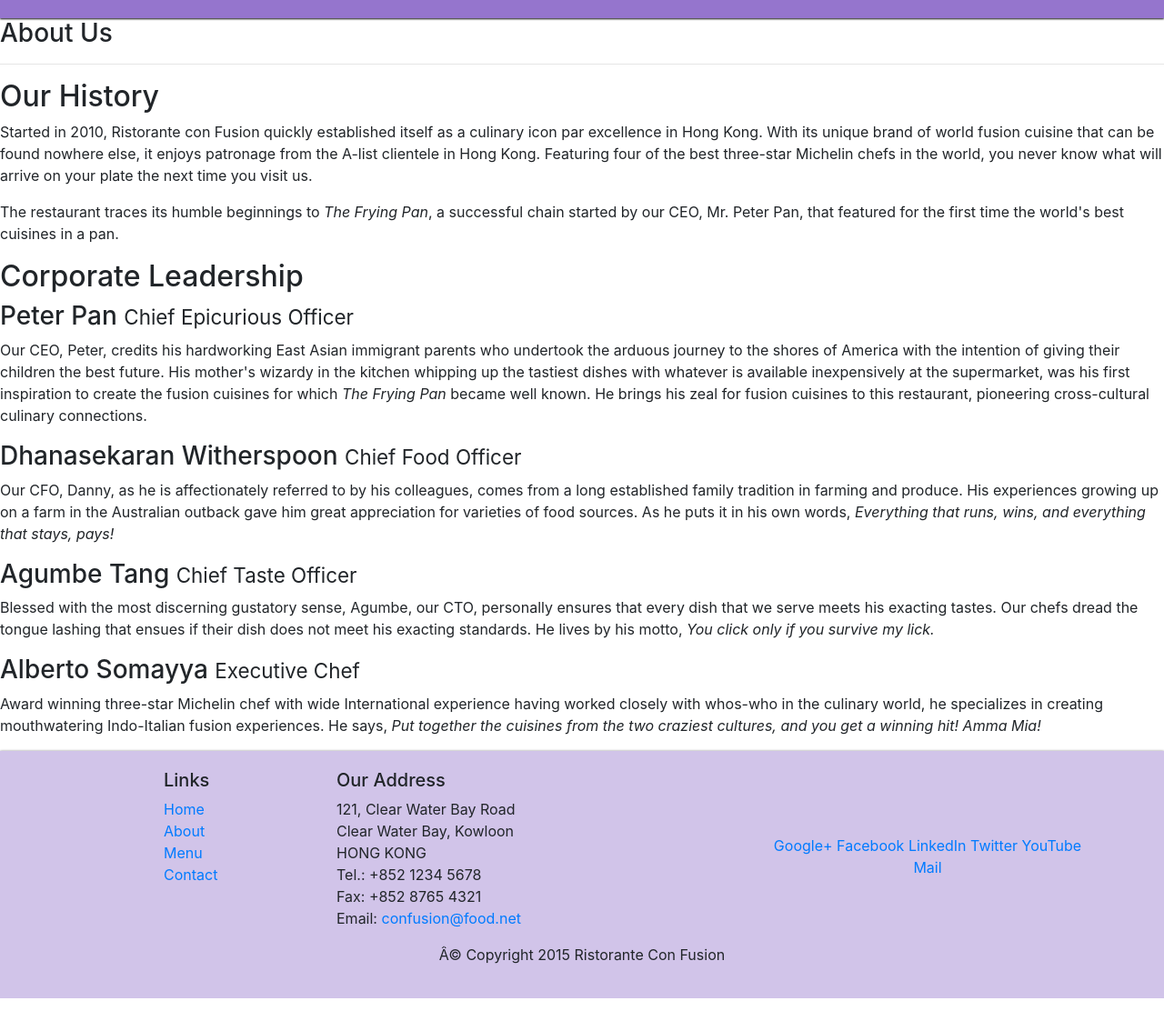
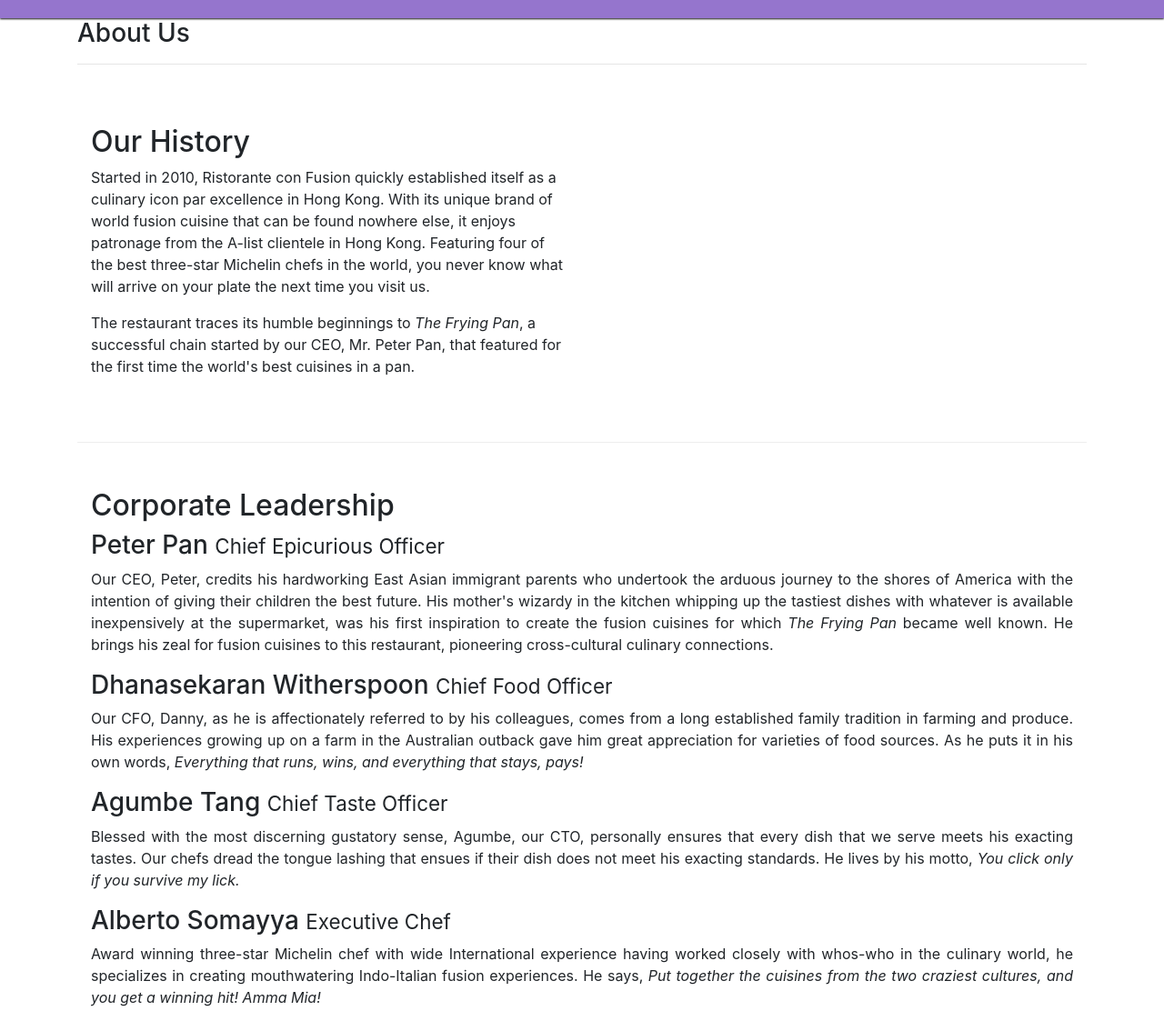
Before and after one commit to Aboidrees/conFusion, a website: page aboutus.html in a window 1280 px wide. Shown: the part 240-1352 px from the top of the page at 91% size. Drawn offline with nearby package versions, Linux system fonts and the light colour scheme.

Commit message:
Assignment ABOUTUS.HTML

```diff
--- a/aboutus.html
+++ b/aboutus.html
@@ -30,16 +30,16 @@
         </div>
     </header>
 
-    <div>
-        <div>
-            <div>
+    <div class="container">
+        <div class="row">
+            <div class="col">
                 <h3>About Us</h3>
                 <hr>
             </div>
         </div>
 
-        <div>
-            <div>
+        <div class=" row-content align-items-center">
+            <div class="col-xs-12 col-sm-6">
                 <h2>Our History</h2>
                 <p>Started in 2010, Ristorante con Fusion quickly established itself as a culinary icon par excellence in Hong
                     Kong. With its unique brand of world fusion cuisine that can be found nowhere else, it enjoys patronage
@@ -53,26 +53,27 @@
         </div>
 
 
-        <div>
-            <div>
+        <div class=" row-content align-items-center">
+            <div class="col text-justify">
                 <h2>Corporate Leadership</h2>
                 <h3>Peter Pan <small>Chief Epicurious Officer</small></h3>
-                <p>Our CEO, Peter, credits his hardworking East Asian immigrant parents who undertook the arduous journey to
+                <p class="hidden-xs-down">Our CEO, Peter, credits his hardworking East Asian immigrant parents who undertook the arduous journey to
                     the shores of America with the intention of giving their children the best future. His mother's wizardy
                     in the kitchen whipping up the tastiest dishes with whatever is available inexpensively at the supermarket,
                     was his first inspiration to create the fusion cuisines for which <em>The Frying Pan</em> became well
                     known. He brings his zeal for fusion cuisines to this restaurant, pioneering cross-cultural culinary
-                    connections.</p>
+                    connections.
+                </p>
                 <h3>Dhanasekaran Witherspoon <small>Chief Food Officer</small></h3>
-                <p>Our CFO, Danny, as he is affectionately referred to by his colleagues, comes from a long established family
+                <p class="hidden-xs-down">Our CFO, Danny, as he is affectionately referred to by his colleagues, comes from a long established family
                     tradition in farming and produce. His experiences growing up on a farm in the Australian outback gave
                     him great appreciation for varieties of food sources. As he puts it in his own words, <em>Everything that runs, wins, and everything that stays, pays!</em></p>
                 <h3>Agumbe Tang <small>Chief Taste Officer</small></h3>
-                <p>Blessed with the most discerning gustatory sense, Agumbe, our CTO, personally ensures that every dish that
+                <p class="hidden-xs-down">Blessed with the most discerning gustatory sense, Agumbe, our CTO, personally ensures that every dish that
                     we serve meets his exacting tastes. Our chefs dread the tongue lashing that ensues if their dish does
                     not meet his exacting standards. He lives by his motto, <em>You click only if you survive my lick.</em></p>
                 <h3>Alberto Somayya <small>Executive Chef</small></h3>
-                <p>Award winning three-star Michelin chef with wide International experience having worked closely with whos-who
+                <p class="hidden-xs-down">Award winning three-star Michelin chef with wide International experience having worked closely with whos-who
                     in the culinary world, he specializes in creating mouthwatering Indo-Italian fusion experiences. He says,
                     <em>Put together the cuisines from the two craziest cultures, and you get a winning hit! Amma Mia!</em></p>
             </div>
@@ -115,6 +116,10 @@
                 </div>
             </div>
         </div>
+        <!-- jQuery first, then Tether, then Bootstrap JS. -->
+        <script src="node_modules/jquery/dist/jquery.min.js"></script>
+        <script src="node_modules/tether/dist/js/tether.min.js"></script>
+        <script src="node_modules/bootstrap/dist/js/bootstrap.min.js"></script>
     </footer>
 
 </body>
```
